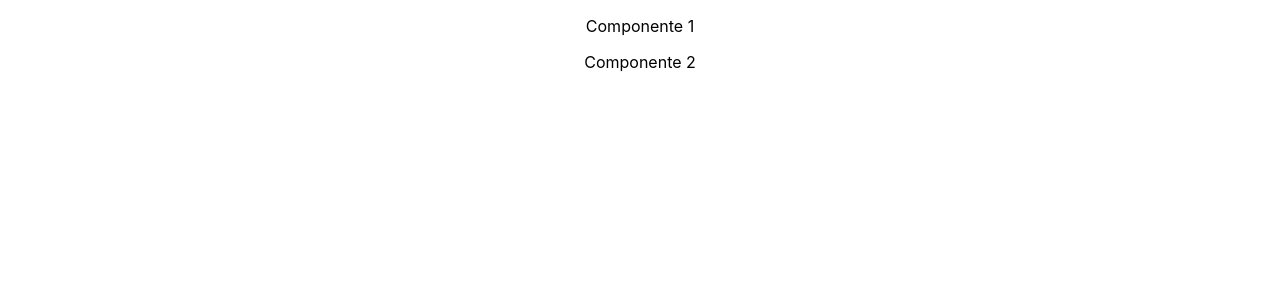
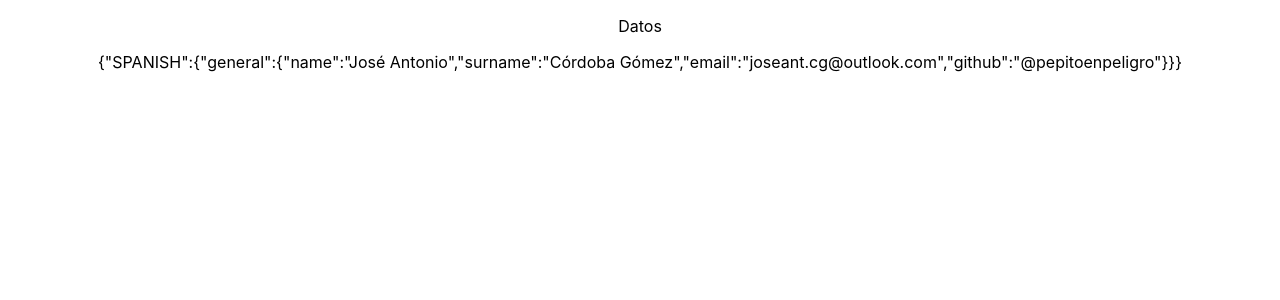
Before and after one commit to pepitoenpeligro/pepito-cv, a React (Create React App) app: page / in a window 1280 px wide. Shown: the top 300 px of the page. Built offline with nearby package versions, Linux system fonts and the light colour scheme.

Commit message:
#3 creating heading

```diff
--- /dev/null
+++ b/public/mockups/cv_data.json
@@ -0,0 +1,10 @@
+{
+    "SPANISH":{
+        "general": {
+            "name": "José Antonio",
+            "surname": "Córdoba Gómez",
+            "email": "joseant.cg@outlook.com",
+            "github": "@pepitoenpeligro"
+        }
+    }
+}
--- a/src/App.js
+++ b/src/App.js
@@ -2,6 +2,7 @@ import React, { Component } from 'react';
 import * as $ from 'jquery';
 
 import './App.css';
+import Header from './components/Header/Header';
 
 
 class App extends React.Component{
@@ -15,13 +16,28 @@ class App extends React.Component{
 
   componentDidMount(){
     console.info('loading data');
+    this.loadData('mockups/cv_data.json');
+  }
+
+  loadData(pathData){
+    $.ajax({
+      url: pathData,
+      dataType: 'json',
+      success: function(data){
+        console.log('loaded data', data);
+        this.setState({pepitoResumeData: data});
+      }.bind(this),
+      error: (xhr, status, error) => {
+        console.error(error);
+      }
+    });
   }
 
   render(){
     return (
       <div className="App">
-        <p>Componente 1</p>
-        <p>Componente 2</p>
+
+        <Header data={this.state.pepitoResumeData}></Header>
       </div>
     );
   }
--- /dev/null
+++ b/src/components/Header/Header.js
@@ -0,0 +1,26 @@
+
+import React, { Component } from 'react';
+import './Header.css';
+
+class Header extends React.Component {
+
+    constructor(props) {
+        super(props);
+    };
+
+    componentDidMount() {
+
+    }
+
+
+    render() {
+        return (
+            <div>
+                <p>Datos</p>
+                <p>{JSON.stringify(this.props.data)}</p>
+            </div>
+        );
+    }
+}
+
+export default Header;
```
Also changed, not shown: src/components/Header/Header.css (added).
